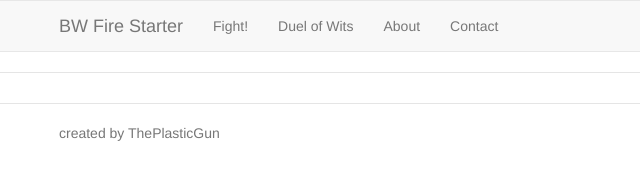
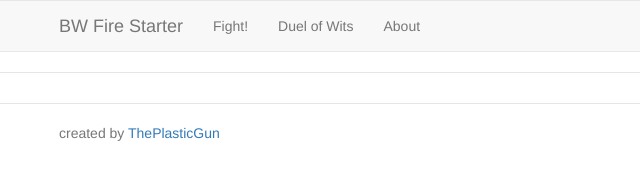
Before and after one commit to starr749/firestarter, a website: page app/index.html in a window 1280 px wide. Shown: the full height of the page, 231-871 px from the left. Drawn offline with nearby package versions, Linux system fonts and the light colour scheme; files that its build step writes are made by us from their sources.

Commit message:
removed link to contact, added email at the bottom

```diff
--- a/app/index.html
+++ b/app/index.html
@@ -43,7 +43,7 @@
           <li><a href="#/">Fight!</a></li>
           <li><a ng-href="#/dow">Duel of Wits</a></li>
           <li><a ng-href="#/about">About</a></li>
-          <li><a ng-href="#/">Contact</a></li>
+          <!--<li><a ng-href="#/">Contact</a></li>-->
         </ul>
       </div>
     </div>
@@ -56,7 +56,7 @@
 
 <div class="footer">
   <div class="container">
-    <p>created by ThePlasticGun</p>
+    <p>created by <a href="mailto:starr749@gmail.com">ThePlasticGun</a></p>
   </div>
 </div>
 
```
